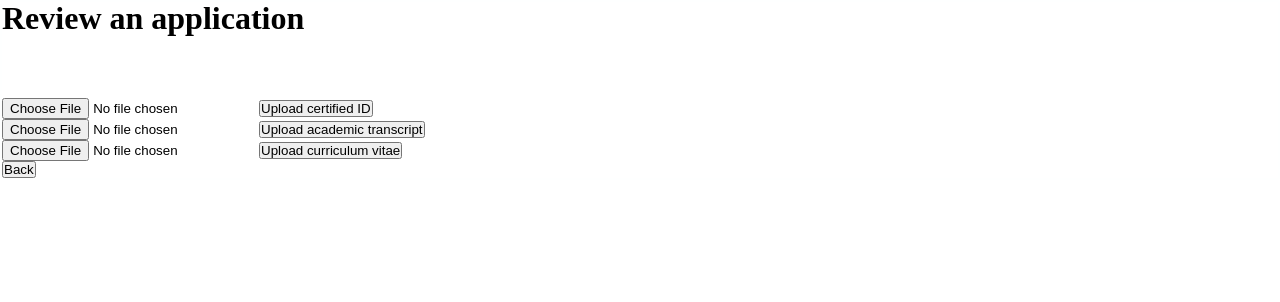
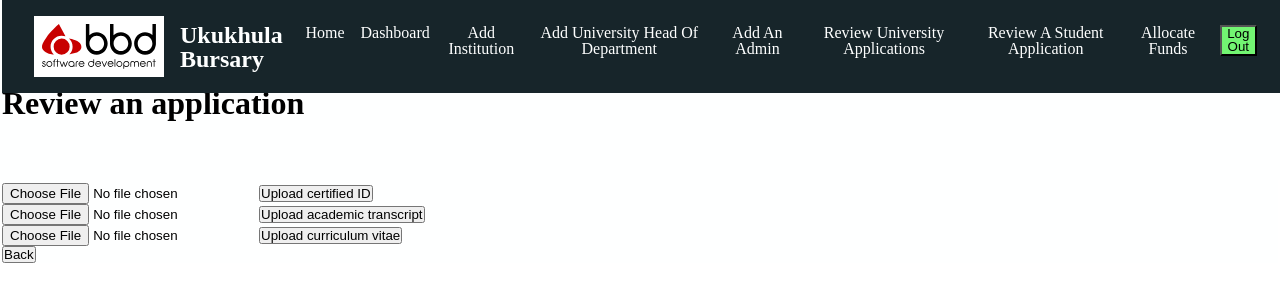
Before and after one commit to Ukukhula-bursary/BBDBursary-Website, a plain HTML site: page html/student_view/upload_student_documents.html in a window 1280 px wide. Drawn offline with Linux system fonts and the light colour scheme.

Commit message:
added "home-body" id in main

```diff
--- a/html/student_view/upload_student_documents.html
+++ b/html/student_view/upload_student_documents.html
@@ -7,10 +7,11 @@
 
     <title>Upload student documents</title>
 </head>
-<!-- <script src="../../src/js/navbarLogic.js" defer></script> -->
+<script src="../../src/js/navbarLogic.js" defer></script>
 <script src="../../src/js/uploadStudentDocuments.js" defer></script>
 
 <body>
+    <main id="home-body">
     <h1>Review an application</h1>
 
     <br><br>
@@ -33,5 +34,6 @@
     </section>
 
     <button>Back</button>
+</main>
 </body>
 </html>
```
